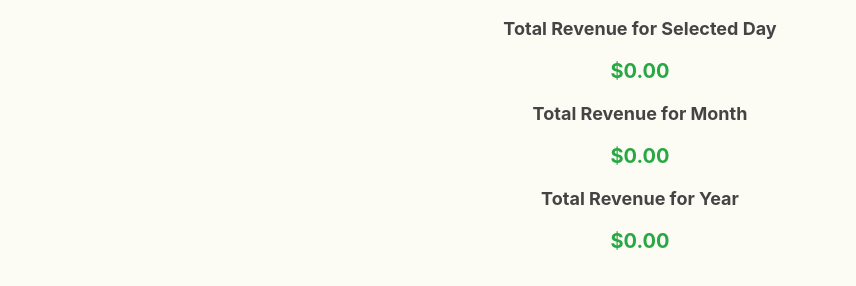
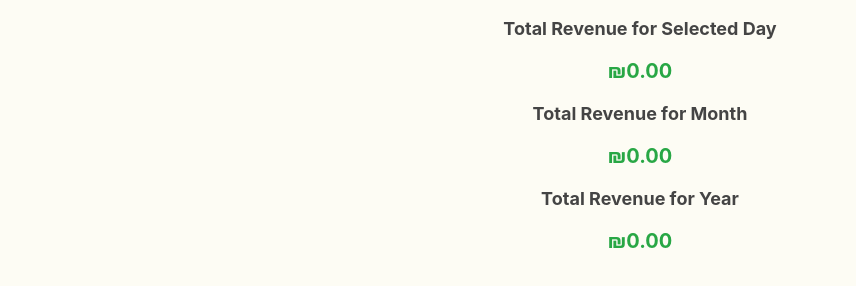
Before and after one commit to razan-zb/RazanSalonWeb, a React (Create React App) app: page /revenue-statistics in a window 1280 px wide. Shown: the part 502-788 px from the top of the page, without its empty margins (0-856 px from the left). Built offline with nearby package versions, Linux system fonts and the light colour scheme; no server answers.

Commit message:
update changing language

```diff
--- a/src/assest/locales/he/translation.json
+++ b/src/assest/locales/he/translation.json
@@ -2,7 +2,7 @@
   "welcome": "ברוך שובך",
   "login": "התחבר",
   "changeLanguage": "שנה שפה",
-  "SignUp": "הרשמה",
+  "SignUp": "אורח",
   "userName": "שם משתמש",
   "password": "סיסמה",
   "enterYourEmail": "הזן את כתובת האימייל שלך",
--- a/src/pages/behindMainAdminPage/revenueStatistics/RevenueStatistics.js
+++ b/src/pages/behindMainAdminPage/revenueStatistics/RevenueStatistics.js
@@ -6,7 +6,7 @@ import { format } from 'date-fns';
 import { useNavigate } from 'react-router-dom'; // Web navigation
 import * as Functions from '../../../assest/helpers/api';
 import * as SC from './adminPageStyling';
-import {  FaArrowLeft, FaSearch } from 'react-icons/fa'; // React Icons for web
+import {  FaArrowLeft } from 'react-icons/fa'; // React Icons for web
 
 const RevenueStatistics = () => {
   const { t } = useTranslation();
@@ -86,13 +86,13 @@ const RevenueStatistics = () => {
 
       {/* Revenue Display */}
       <SC.Label>{t('Total Revenue for Selected Day')}</SC.Label>
-      <SC.RevenueText>${dailyRevenue.toFixed(2)}</SC.RevenueText>
+      <SC.RevenueText>₪{dailyRevenue.toFixed(2)}</SC.RevenueText>
 
       <SC.Label>{t('Total Revenue for Month')}</SC.Label>
-      <SC.RevenueText>${monthlyRevenue.toFixed(2)}</SC.RevenueText>
+      <SC.RevenueText>₪{monthlyRevenue.toFixed(2)}</SC.RevenueText>
 
       <SC.Label>{t('Total Revenue for Year')}</SC.Label>
-      <SC.RevenueText>${yearlyRevenue.toFixed(2)}</SC.RevenueText>
+      <SC.RevenueText>₪{yearlyRevenue.toFixed(2)}</SC.RevenueText>
     </SC.Container>
   );
 };
--- a/src/pages/behindMainAdminPage/revenueStatistics/adminPageStyling.js
+++ b/src/pages/behindMainAdminPage/revenueStatistics/adminPageStyling.js
@@ -9,6 +9,12 @@ export const Container = styled.div`
   background-color: #fdfcf4;
   padding: 20px;
   min-height: 100vh;
+  text-align: center;
+  align-contents:center;
+  align-items:center;
+  justify-content:center;
+
+
 `;
 export const Con = styled.div`
   align-self:flex-start;
@@ -36,17 +42,22 @@ export const Title = styled.h1`
 `;
 
 // Section Label
-export const Label = styled.label`
+export const Label = styled.p`
   display:flex;
   font-size: 18px;
   font-weight: bold;
   color: #444;
   margin-top: 20px;
+  text-align: center;
   margin-bottom: 20px;
   @media (min-width: 768px) {
     justify-content: center;
+    text-align: center;
 
   }
+  text-align: center;
+  align-self:center;
+
 
 `;
 
--- a/src/pages/visitor/ClientSettingsPage.js
+++ b/src/pages/visitor/ClientSettingsPage.js
@@ -32,9 +32,13 @@ const ClientSettingsPage = () => {
     fetchTimeSlots();
   }, [t]);
 
-  const changeLanguage = async (lng) => {
-    i18n.changeLanguage(lng);
-  };
+
+    // Change language function
+    const changeLanguage = async (lng) => {
+      i18n.changeLanguage(lng);
+      localStorage.setItem('language', lng);
+      window.location.reload(); // Refresh to apply RTL/LTR changes
+    };
 
   const formatTimeSlot = (day) => {
     return timeSlots[day].start === timeSlots[day].end
--- a/src/pages/visitor/innerComponents/Gallery.js
+++ b/src/pages/visitor/innerComponents/Gallery.js
@@ -4,7 +4,6 @@ import { useNavigate } from 'react-router-dom';
 import { FaArrowLeft } from 'react-icons/fa';
 
 const images = [
-  { id: '1', url: 'https://res.cloudinary.com/dxr9o0iqj/image/upload/v1739983201/hair1_rxaw1f.jpg' },
   { id: '2', url: 'https://res.cloudinary.com/dxr9o0iqj/image/upload/v1739983885/5cb95df4-1ed4-409f-90db-4d79e765e67c_ezgjx3.jpg' },
   { id: '3', url: 'https://res.cloudinary.com/dxr9o0iqj/image/upload/v1739983941/7a2a9645-fe86-4239-9c1f-1dc09f7c6ab3_lrrhjd.jpg' },
   { id: '4', url: 'https://res.cloudinary.com/dxr9o0iqj/image/upload/v1739983982/32bb537c-2f9c-440d-98f0-f4f6a5193c0a_zoyd5e.jpg' },
```
